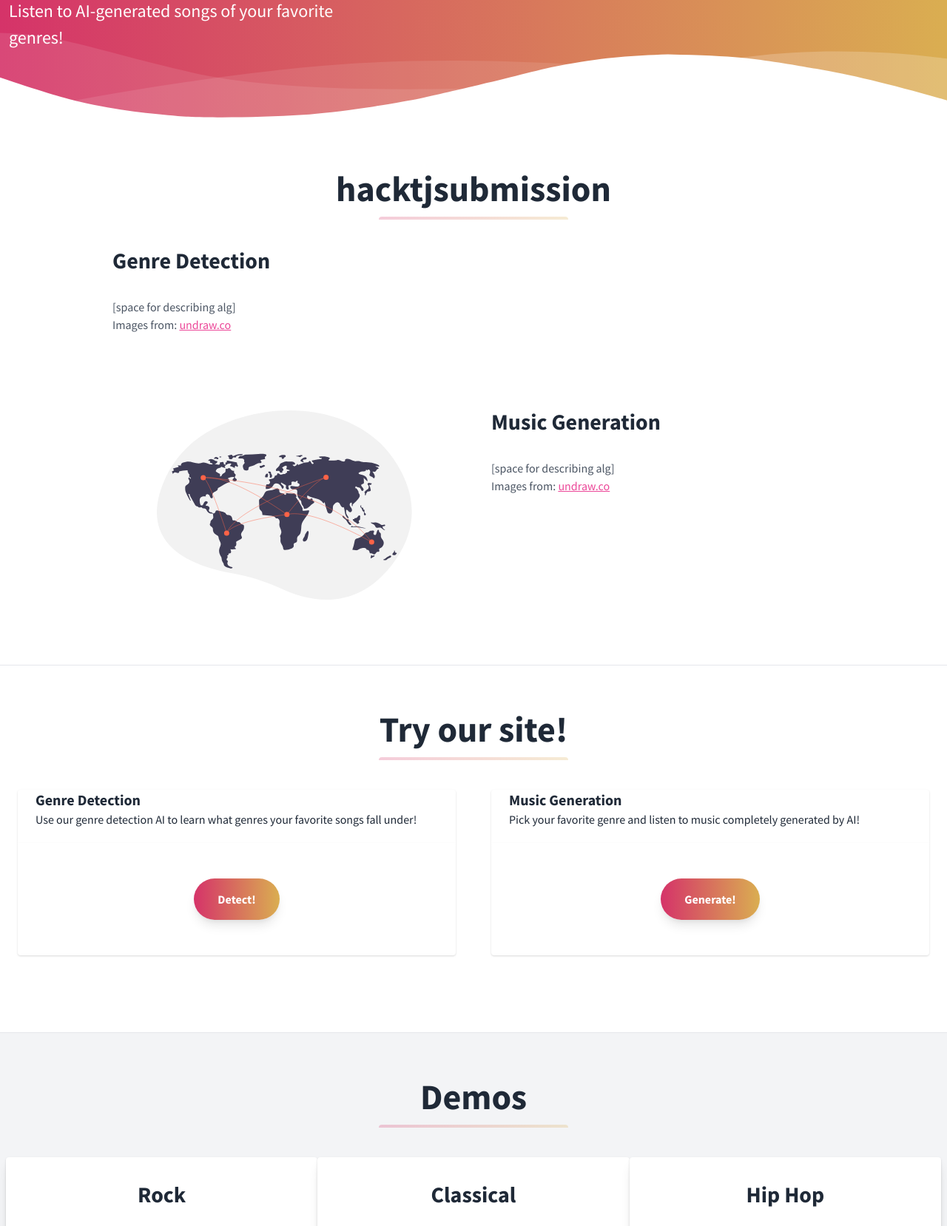
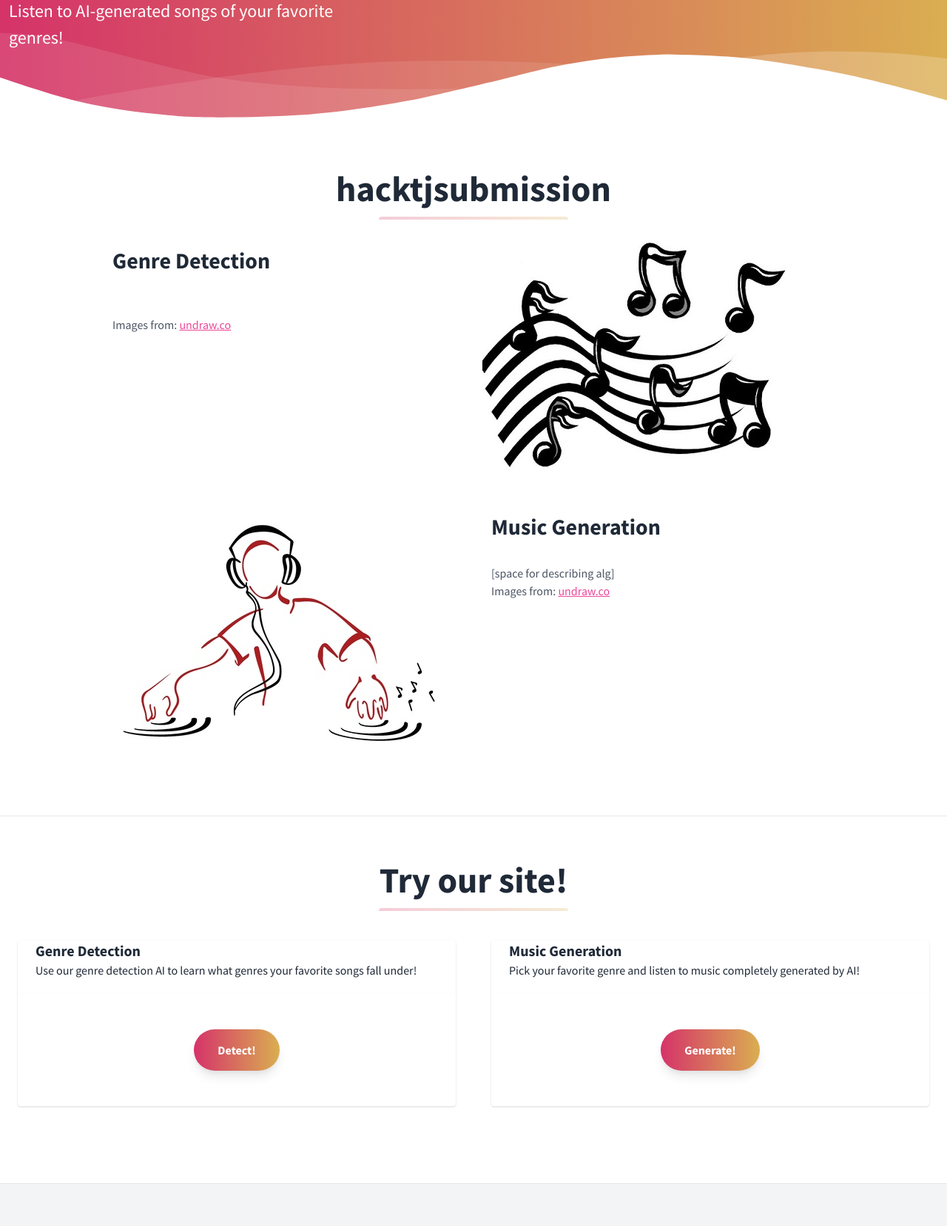
Before and after one commit to saisree27/hacktj-8.0-project, a Django app: page / in a window 1280 px wide. Shown: the part 251-1909 px from the top of the page at 74% size. Run offline with Django 3.2, Linux system fonts and the light colour scheme.

Commit message:
picutres in index

```diff
--- a/hacktj8/music/templates/music/index.html
+++ b/hacktj8/music/templates/music/index.html
@@ -136,7 +136,7 @@
           </h3>
           <p class="text-gray-600 mb-8">
             <br />
-            [space for describing alg]
+
             <br />
 
             Images from:
@@ -144,7 +144,8 @@
             <a class="text-pink-500 underline" href="https://undraw.co/">undraw.co</a>
           </p>
         </div>
-        <div class="w-full sm:w-1/2 p-6">
+        <div class="w-full sm:w-1/2 p-3">
+          <img src="{% static 'img/music_notes2.jpg' %}"></img>
           <!-- <svg class="w-full sm:h-64 mx-auto" viewBox="0 0 1177 598.5" xmlns="http://www.w3.org/2000/svg">
             <title>travel booking</title>
             <path transform="translate(-11.5 -150.75)"
@@ -268,7 +269,8 @@
       </div>
       <div class="flex flex-wrap flex-col-reverse sm:flex-row">
         <div class="w-full sm:w-1/2 p-6 mt-6">
-          <svg class="w-5/6 sm:h-64 mx-auto" viewBox="0 0 1176.60617 873.97852" xmlns="http://www.w3.org/2000/svg">
+          <img src="{% static 'img/djclipart.jpg' %}"></img>
+          <!-- <svg class="w-5/6 sm:h-64 mx-auto" viewBox="0 0 1176.60617 873.97852" xmlns="http://www.w3.org/2000/svg">
             <title>connected world</title>
             <path transform="translate(-11.697 -13.011)"
               d="m1095.7 225.46c-133.54-185.83-415.64-261.21-693.08-180.02-146.67 42.921-288.09 128.92-358.18 295.44-125.28 297.67 137.76 392.74 309.77 423.04 83.172 14.651 161.51 39.263 233.09 72.771 128.78 60.284 356.74 113.7 528.63-137.41 124.59-182.01 68.722-350.04-20.23-473.82z"
@@ -356,7 +358,7 @@
             <circle cx="780.7" cy="309" r="11.968" fill="#ff6347" />
             <circle cx="991.17" cy="607.78" r="11.968" fill="#ff6347" />
             <circle cx="600.35" cy="480.68" r="11.968" fill="#ff6347" />
-          </svg>
+          </svg> -->
         </div>
         <div class="w-full sm:w-1/2 p-6 mt-6">
           <div class="align-middle">
@@ -402,7 +404,7 @@
           <div class="flex items-center justify-center">
             <button
               class="mx-auto lg:mx-0 hover:underline gradient text-white font-bold rounded-full my-6 py-4 px-8 shadow-lg focus:outline-none focus:shadow-outline transform transition hover:scale-105 duration-300 ease-in-out">
-              Detect!
+              <a href="{% url 'genre' %}">Detect!</a>
             </button>
           </div>
         </div>
@@ -425,7 +427,7 @@
           <div class="flex items-center justify-center">
             <button
               class="mx-auto lg:mx-0 hover:underline gradient text-white font-bold rounded-full my-6 py-4 px-8 shadow-lg focus:outline-none focus:shadow-outline transform transition hover:scale-105 duration-300 ease-in-out">
-              Generate!
+              <a href="{% url 'genre' %}">Generate!</a>
             </button>
           </div>
         </div>
```
Also changed, not shown: hacktj8/music/static/img/bass_guitar.png (renamed from hacktj8/music/static/img/bass guitar.png), hacktj8/music/static/img/djclipart.jpg (added), hacktj8/music/static/img/music_notes.jpg (added), hacktj8/music/static/img/music_notes2.jpg (added).
